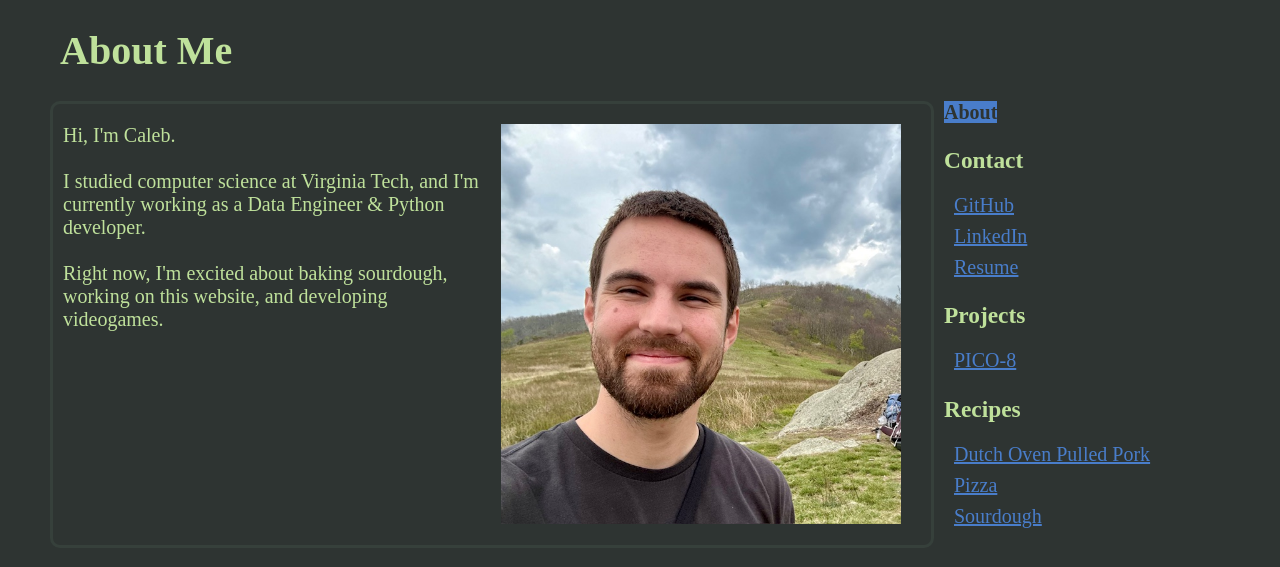
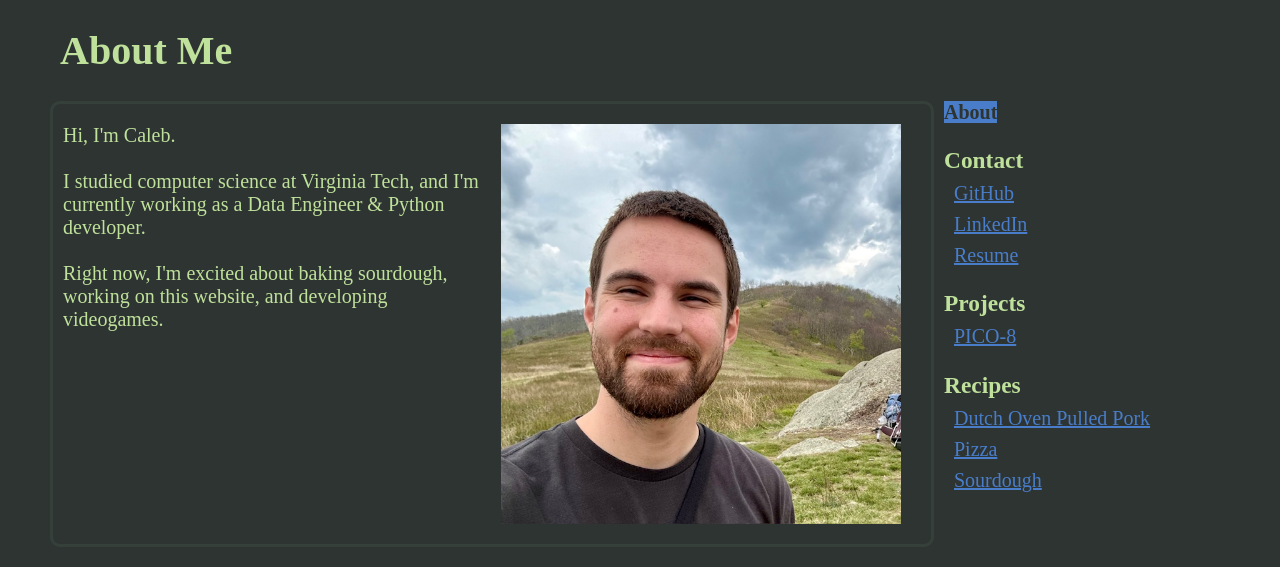
Before and after one commit to CalebHicks1/jekyll_website, a Jekyll site: the page built from index.html, in a window 1280 px wide. Shown: the top 567 px of the page. Built offline with Jekyll 4.4.1, drawn with Linux system fonts in a browser that asks for light colours; some web fonts are replaced.

Commit message:
updated nav bar style

```diff
--- a/_includes/navigation_vertical.html
+++ b/_includes/navigation_vertical.html
@@ -16,7 +16,7 @@
         <h3 style="margin-bottom: 0;">
             {{ collection.label | capitalize }}
         </h3>
-        <ul style=" padding-inline-start: 10px; list-style-type:none;">
+        <ul style=" padding-inline-start: 10px; list-style-type:none; margin-top:0px;">
             {% for item in collection.docs %}
             <li style="margin-top:8px">
                 <!-- if the page has type:link in the frontmatter, then link to the url in its content instead of to the page itself. -->
--- a/_sass/main.scss
+++ b/_sass/main.scss
@@ -43,7 +43,7 @@ hr {
     display: none;
 }
 
-.current {
+.current, a:hover {
     color: var(--bg-color);
     background-color: var(--link-color);
     text-decoration: none;
@@ -54,6 +54,7 @@ hr {
 a {
     color: var(--link-color);
 }
+
 
 html {
     display: table;
```
